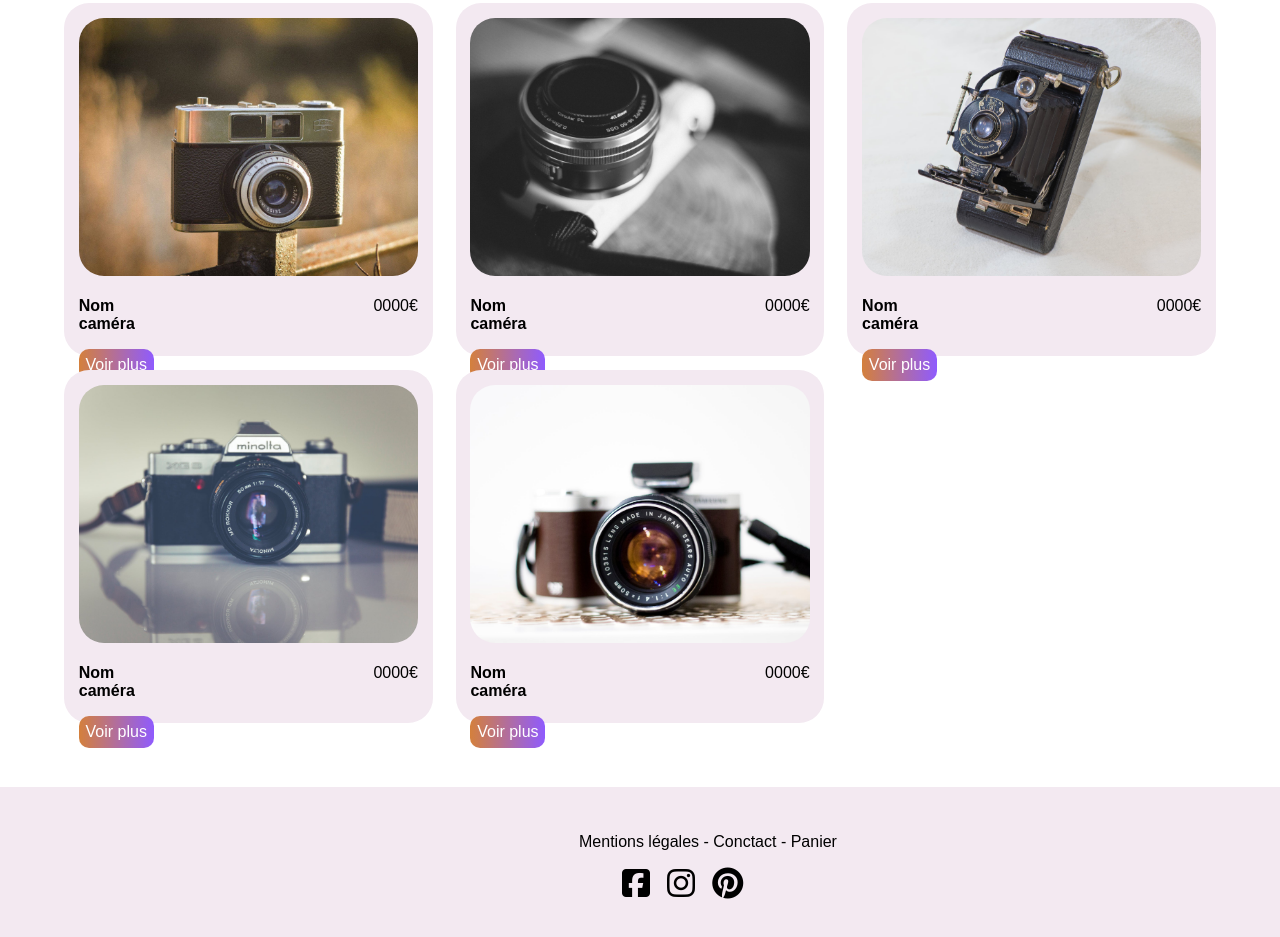
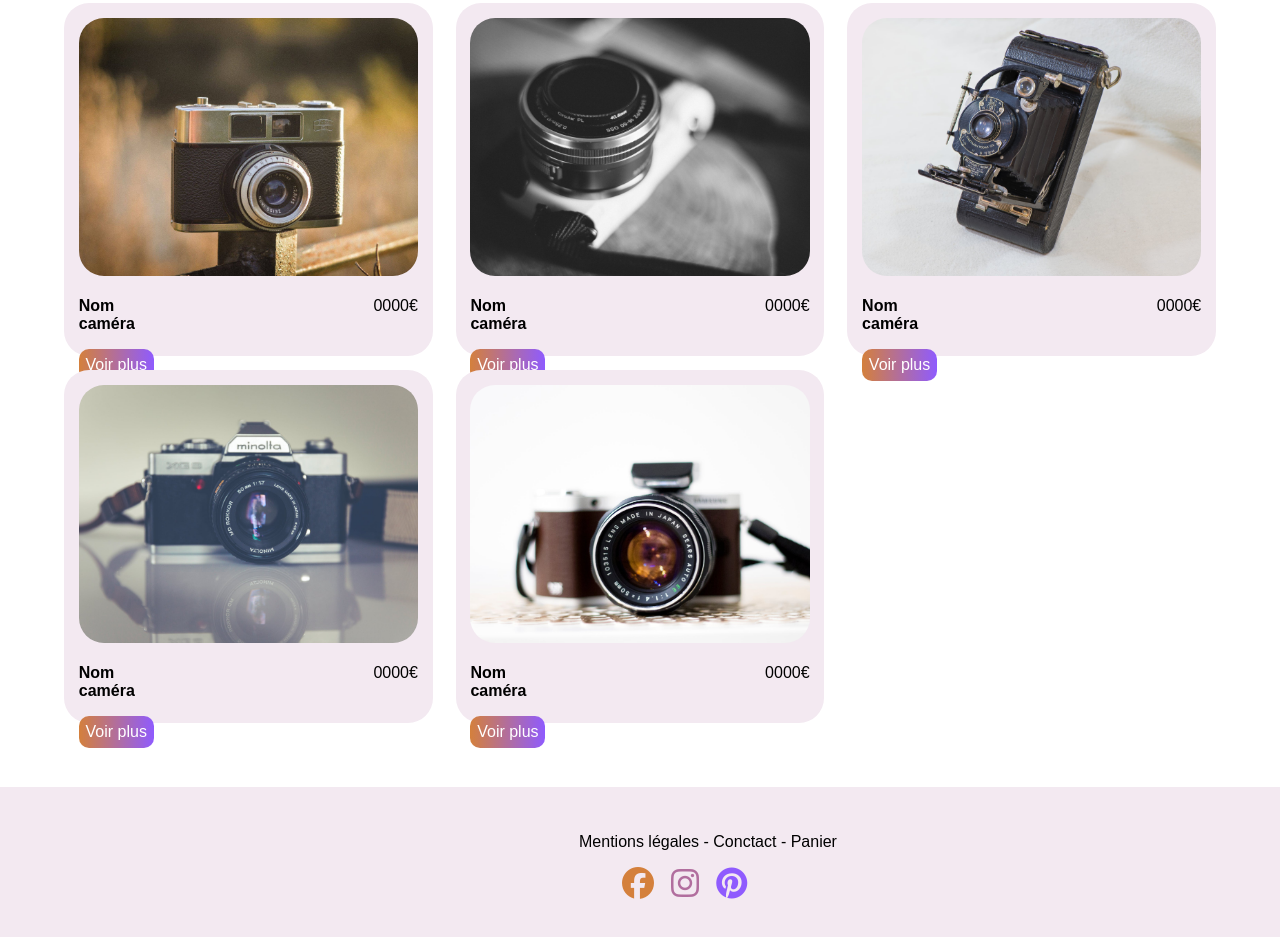
Before and after one commit to EMNGRL/Orinoco, a plain HTML site: page Frontend_P5/home.html in a window 1280 px wide. Shown: the part 245-1182 px from the top of the page. Drawn offline with nearby package versions, Linux system fonts and the light colour scheme.

Commit message:
modif footer 1ère version Orinoco

```diff
--- a/Frontend_P5/home.html
+++ b/Frontend_P5/home.html
@@ -84,7 +84,7 @@
             <li>Panier</li>
         </ul>
         <ul class="reseaux">
-            <i class="fab fa-facebook-square fa-2x"></i>
+            <i class="fab fa-facebook fa-2x"></i>
             <i class="fab fa-instagram fa-2x"></i>
             <i class="fab fa-pinterest fa-2x"></i>
         </ul>
--- a/Frontend_P5/style.css
+++ b/Frontend_P5/style.css
@@ -44,6 +44,18 @@ footer li{
 
 .reseaux i{
     margin: 0 1% 0 1%;
+}
+
+.fa-facebook{
+    color: #d4803c;
+}
+
+.fa-instagram{
+    color: #b16e9e;
+}
+
+.fa-pinterest{
+    color: #8f5bfe;
 }
 
 /* HOME PAGE */
```
Also changed, not shown: Frontend_P5/orderthanks.html (+1 -1 lines), Frontend_P5/product.html (+1 -1 lines), Frontend_P5/shopping.html (+1 -1 lines).
